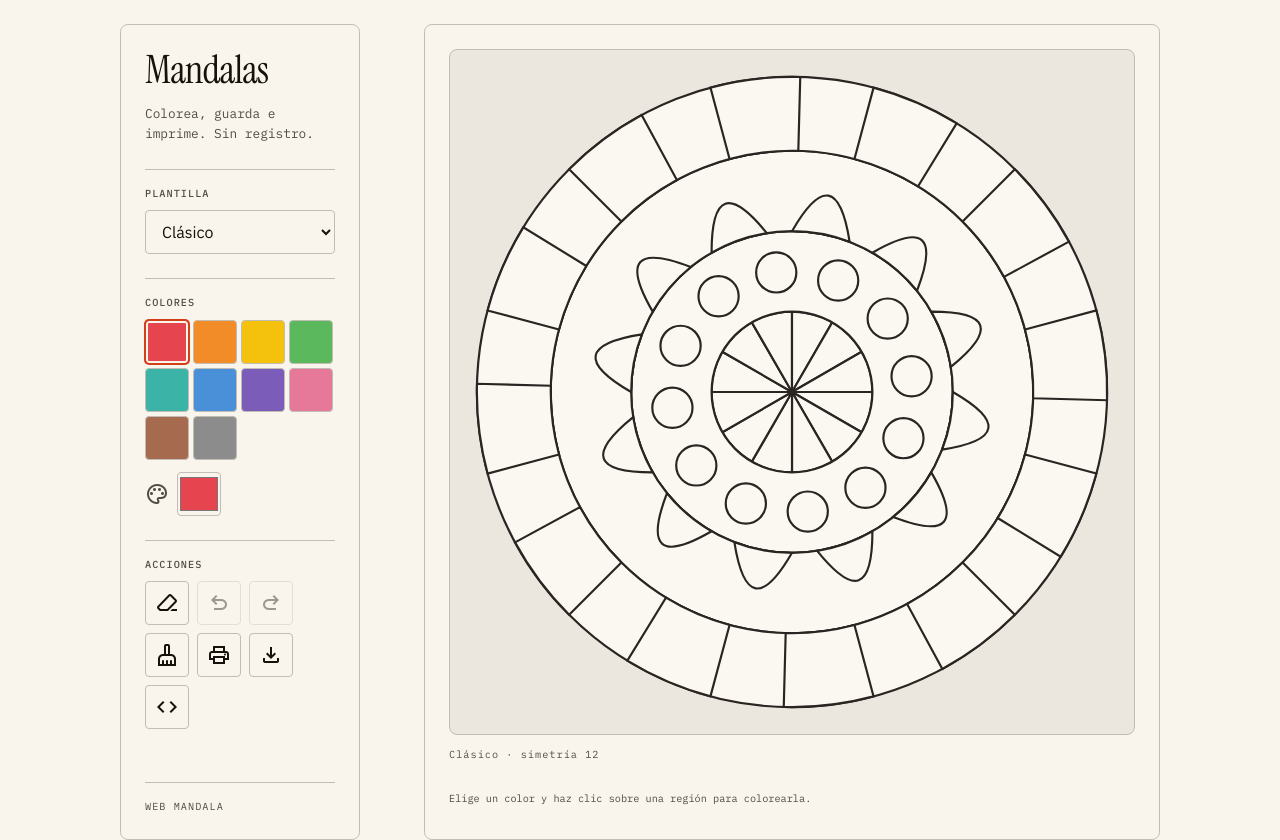
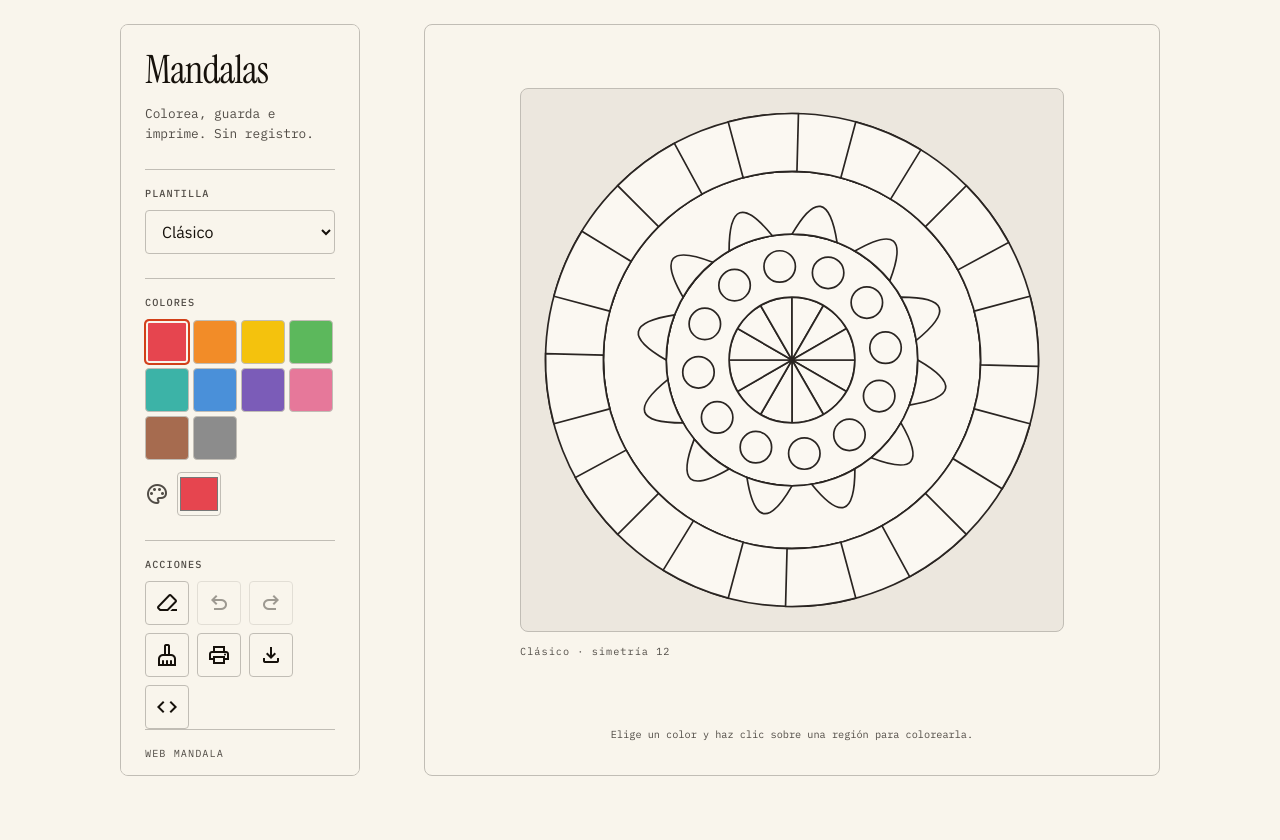
Before and after one commit to jeironpro/web-mandala, a website: page index.html in a window 1280 px wide. After the commit the page ends 800 px from the top, so only its background shows below. Drawn offline with nearby package versions, Linux system fonts and the light colour scheme.

Commit message:
fix/responsive: corrige el responsive del workbench y comenta el CSS (#10)

```diff
--- a/css/styles.css
+++ b/css/styles.css
@@ -1,18 +1,24 @@
+/* ============================================================
+   Estilos de página del coloreador de mandalas
+   ------------------------------------------------------------
+   Emplea únicamente tokens definidos en tokens.css.
+   Diseño mobile-first: la base es para móvil y los refinamientos
+   de pantallas medianas/grandes se declaran con min-width.
+   ============================================================ */
 @import 'tokens.css';
 
-/* Estilos de página del coloreador de mandalas. Emplea únicamente tokens
-   definidos en tokens.css; diseño mobile-first con media queries min-width. */
-
-/* ---- Recorte global del desbordamiento horizontal ---- */
-html {
-  overflow-x: clip;
-}
-
+/* ------------------------------------------------------------
+   Recorte global del desbordamiento horizontal
+   (evita la aparición de una barra de scroll horizontal).
+   ------------------------------------------------------------ */
+html,
 body {
   overflow-x: clip;
 }
 
-/* ---- Base ---- */
+/* ------------------------------------------------------------
+   Reset básico de caja y márgenes
+   ------------------------------------------------------------ */
 *,
 *::before,
 *::after {
@@ -25,10 +31,16 @@ body {
   padding: 0;
 }
 
+/* ------------------------------------------------------------
+   Base del documento
+   ------------------------------------------------------------ */
 body {
+  /* Columna flexible que permite centrar el contenedor principal. */
   display: flex;
   flex-direction: column;
+  min-height: 100vh;
   min-height: 100dvh;
+
   font-family: var(--font-body);
   font-size: var(--text-base);
   line-height: var(--lh-body);
@@ -36,12 +48,19 @@ body {
   background-color: var(--color-paper);
 }
 
-/* ---- Enfoque visible inmediato (nunca animado) ---- */
+/* ------------------------------------------------------------
+   Enfoque visible inmediato (nunca animado)
+   ------------------------------------------------------------ */
 :focus-visible {
   outline: var(--ancho-enfoque) solid var(--color-focus);
   outline-offset: var(--desfase-enfoque);
 }
 
+/* ------------------------------------------------------------
+   Utilidades
+   ------------------------------------------------------------ */
+
+/* Texto visible solo para lectores de pantalla. */
 .sr-only {
   position: absolute;
   width: 1px;
@@ -54,12 +73,42 @@ body {
   border: 0;
 }
 
-/* ---- Cabecera del panel (N9 wordmark dentro del nav) ---- */
+/* ------------------------------------------------------------
+   Contenedor principal (macroestructura Workbench)
+   ------------------------------------------------------------ */
+.taller {
+  width: 100%;
+  max-width: var(--ancho-max);
+  /* Centra el bloque principal en la flex columna de body. */
+  margin: auto;
+  padding: 0 var(--espacio-lateral) var(--space-4xl);
+
+  display: grid;
+  gap: var(--space-2xl);
+  align-content: start;
+}
+
+/* ------------------------------------------------------------
+   Panel
+   ------------------------------------------------------------ */
+.panel {
+  background: var(--color-paper);
+  border: var(--rule-hairline);
+  border-radius: var(--radius-md);
+  padding: var(--space-lg);
+  /* Permite que los paneles se encogan dentro de la rejilla. */
+  min-width: 0;
+}
+
+/* ------------------------------------------------------------
+   Panel de herramientas (nav)
+   ------------------------------------------------------------ */
 .panel--herramientas {
   display: flex;
   flex-direction: column;
 }
 
+/* Identidad: título display y subtítulo monoespaciado. */
 .panel__titulo {
   margin: 0;
   font-family: var(--font-display);
@@ -77,27 +126,7 @@ body {
   color: var(--color-muted);
 }
 
-/* ---- Contenedor principal (Workbench) ---- */
-.taller {
-  width: 100%;
-  max-width: var(--ancho-max);
-  margin: auto; /* centra el bloque principal en la flex columna de body */
-  padding: 0 var(--espacio-lateral) var(--space-4xl);
-  display: grid;
-  gap: var(--space-2xl);
-  align-content: start;
-}
-
-/* ---- Panel ---- */
-.panel {
-  background: var(--color-paper);
-  border: var(--rule-hairline);
-  border-radius: var(--radius-md);
-  padding: var(--space-lg);
-  min-width: 0; /* evita desbordar la rejilla en móvil */
-}
-
-/* ---- Herramientas ---- */
+/* Separación entre grupos de herramientas (regla superior). */
 .panel__subtitulo + .herramientas__grupo,
 .herramientas__grupo + .herramientas__grupo {
   margin-top: var(--space-lg);
@@ -105,6 +134,7 @@ body {
   border-top: var(--rule-hairline);
 }
 
+/* Rótulo de cada grupo de herramientas. */
 .herramientas__caption {
   margin: 0 0 var(--space-xs);
   font-family: var(--font-outlier);
@@ -115,6 +145,7 @@ body {
   color: var(--color-muted);
 }
 
+/* Selector de plantilla: altura de diana táctil (44 px). */
 .herramientas__select {
   min-height: var(--tamano-toque);
   width: 100%;
@@ -128,7 +159,7 @@ body {
   cursor: pointer;
 }
 
-/* Paleta */
+/* Paleta de colores predefinidos: rejilla adaptable al ancho. */
 .paleta {
   display: grid;
   grid-template-columns: repeat(auto-fill, var(--tamano-toque));
@@ -149,6 +180,7 @@ body {
   border-color: var(--color-neutral);
 }
 
+/* Ficha de color seleccionada: anillo de acento. */
 .paleta__color--activo {
   border-color: var(--color-accent);
   box-shadow:
@@ -156,7 +188,7 @@ body {
     0 0 0 1px var(--color-accent);
 }
 
-/* Color personalizado */
+/* Selector de color personalizado (etiqueta + input[type=color]). */
 .herramientas__personalizado {
   display: flex;
   align-items: center;
@@ -175,9 +207,17 @@ body {
   border-radius: var(--radius-sm);
   background: var(--color-paper);
   cursor: pointer;
+  -webkit-appearance: none;
+  appearance: none;
 }
 
-/* Acciones */
+/* Controla el color de acento de los controles nativos. */
+.herramientas__select,
+.herramientas__color {
+  accent-color: var(--color-accent);
+}
+
+/* Botones de acción: rejilla adaptable con dianas de 44 px. */
 .herramientas__acciones {
   display: grid;
   grid-template-columns: repeat(auto-fill, var(--tamano-toque));
@@ -213,13 +253,28 @@ body {
   cursor: not-allowed;
 }
 
+/* Botón activo (p. ej. borrador encendido). */
 .herramienta--activo {
   background: var(--color-paper-2);
   border-color: var(--color-accent);
   color: var(--color-accent-deep);
 }
 
-/* ---- Lienzo (superficie de trabajo) ---- */
+/* Pie del panel (Web Mandala), anclado al fondo del nav. */
+.panel__pie {
+  margin: auto 0 0;
+  padding-top: var(--space-md);
+  border-top: var(--rule-hairline);
+  font-family: var(--font-outlier);
+  font-size: var(--text-xs);
+  letter-spacing: var(--tracking-wide);
+  text-transform: uppercase;
+  color: var(--color-muted);
+}
+
+/* ------------------------------------------------------------
+   Lienzo (superficie de trabajo)
+   ------------------------------------------------------------ */
 .lienzo {
   margin: 0;
 }
@@ -231,6 +286,7 @@ body {
   padding: var(--space-md);
 }
 
+/* SVG del mandala: ocupa el ancho disponible manteniendo la proporción. */
 .lienzo__svg {
   display: block;
   width: 100%;
@@ -247,7 +303,7 @@ body {
   color: var(--color-muted);
 }
 
-/* Mensaje de estado */
+/* Barra de estado accesible (reserva altura para evitar saltos). */
 .estado {
   min-height: var(--space-lg);
   margin: var(--space-sm) 0 0;
@@ -256,23 +312,24 @@ body {
   color: var(--color-muted);
 }
 
-/* ---- Pie del nav (Ft2 inline) ---- */
-.panel__pie {
-  margin: auto 0 0;
-  padding-top: var(--space-md);
-  border-top: var(--rule-hairline);
-  font-family: var(--font-outlier);
-  font-size: var(--text-xs);
-  letter-spacing: var(--tracking-wide);
-  text-transform: uppercase;
-  color: var(--color-muted);
-}
-
 /* ============================================================
    Pantallas medianas y grandes (mobile-first, min-width)
+   ------------------------------------------------------------
+   Dos columnas: herramientas + lienzo, con ambos paneles de la
+   misma altura ocupando el 100 % del alto del viewport. Cada
+   panel gestiona su propio desplazamiento para no recortar
+   contenido en pantallas cortas.
    ============================================================ */
 @media (min-width: 40rem) {
+  /* En escritorio el workbench es de altura fija: el documento no debe
+     scrollar; el desplazamiento lo gestionan los paneles de forma interna. */
+  html,
+  body {
+    overflow: hidden;
+  }
+
   .taller {
+    height: 100vh;
     height: 100dvh;
     grid-template-columns: 15rem minmax(0, 1fr);
     grid-template-rows: 1fr;
@@ -283,19 +340,47 @@ body {
 
   .panel--herramientas {
     grid-area: herramientas;
+    /* Desplazamiento propio cuando el contenido excede la altura. */
+    min-height: 0;
+    overflow-y: auto;
+    overscroll-behavior-y: contain;
   }
 
   .panel--lienzo {
     grid-area: lienzo;
     display: flex;
     flex-direction: column;
-    justify-content: center;
+    min-height: 0;
+    overflow-y: auto;
+    overscroll-behavior-y: contain;
     gap: var(--space-md);
+  }
+
+  /* La figura se centra con margen automático: permite hacer scroll
+     correcto hasta el inicio cuando el contenido supera la altura. */
+  .panel--lienzo .lienzo {
+    margin: auto;
+  }
+
+  /* El mandala conserva un tamaño cómodo y se centra en su panel. */
+  .lienzo__superficie {
+    max-width: var(--ancho-mandala);
+    margin-inline: auto;
+  }
+
+  /* Leyenda y estado se alinean con el ancho del mandala. */
+  .lienzo__caption,
+  .estado {
+    max-width: var(--ancho-mandala);
+    margin-inline: auto;
   }
 }
 
 /* ============================================================
    Impresión
+   ------------------------------------------------------------
+   La hoja imprime únicamente el mandala coloreado, centrado
+   sobre una hoja en blanco, sin el panel de herramientas.
    ============================================================ */
 @page {
   size: auto;
@@ -317,6 +402,7 @@ body {
     background: var(--color-imprimir);
   }
 
+  /* Se oculta todo lo que no es el mandala en sí. */
   .panel--herramientas,
   .estado,
   .lienzo__caption {
--- a/css/tokens.css
+++ b/css/tokens.css
@@ -73,6 +73,7 @@
   --ancho-enfoque: 2px;
   --desfase-enfoque: 3px;
   --ancho-max: 68rem;
+  --ancho-mandala: 34rem; /* tamaño máximo del mandala dentro del lienzo */
   --medida-texto: 65ch;
   --espacio-lateral: clamp(1rem, 4vw, 1.5rem);
 }
```
